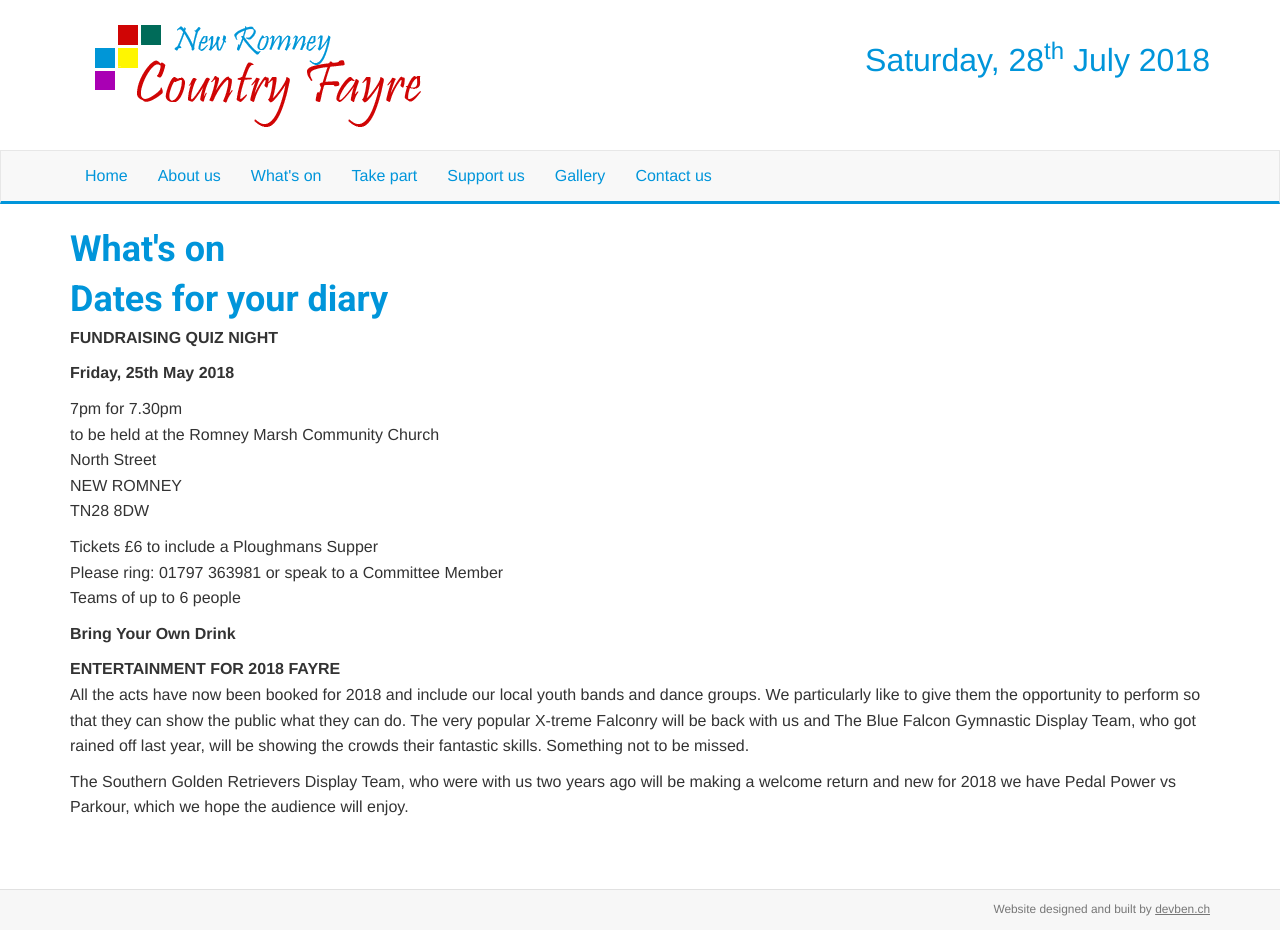
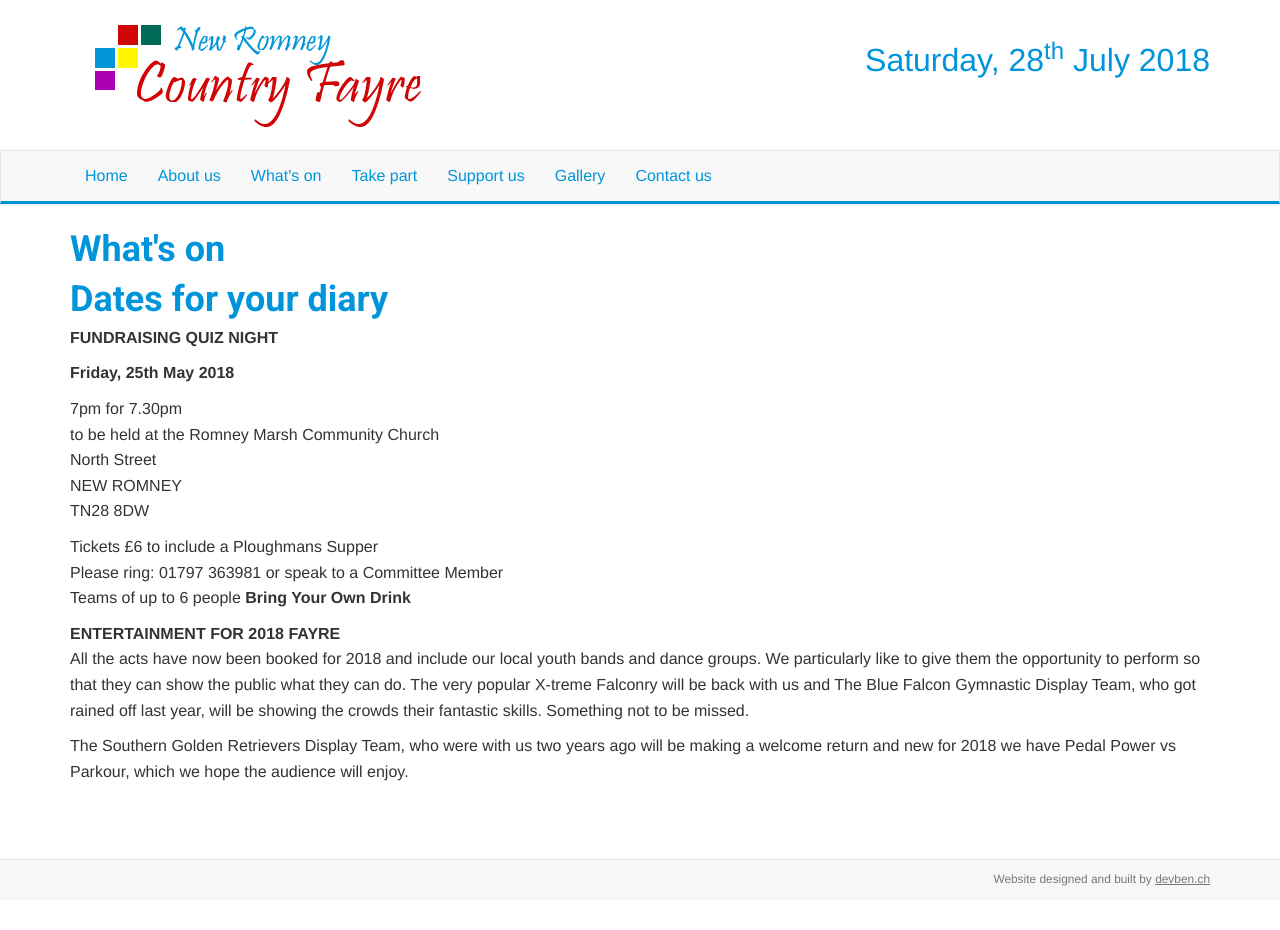
Before and after one commit to jodiedoubleday/newromney, a Jekyll site: the page built from whatsOn.md, in a window 1280 px wide. Built offline with Jekyll 4.4.1, drawn with Linux system fonts in a browser that asks for light colours; a script that is not in the unit is left out; after the commit the page ends 900 px from its top, so only the background shows below that.

```diff
--- a/whatsOn.md
+++ b/whatsOn.md
@@ -9,19 +9,17 @@ heading: What's on
 
 **Friday, 25th May 2018**
 
-7pm for 7.30pm
-to be held at the Romney Marsh Community Church
-North Street
-NEW ROMNEY
+7pm for 7.30pm\
+to be held at the Romney Marsh Community Church\
+North Street\
+NEW ROMNEY\
 TN28 8DW
 
-Tickets £6 to include a Ploughmans Supper
-Please ring:  01797 363981 or speak to a Committee Member
-Teams of up to 6 people
+Tickets £6 to include a Ploughmans Supper\
+Please ring:  01797 363981 or speak to a Committee Member\
+Teams of up to 6 people    **Bring Your Own Drink**
 
-**Bring Your Own Drink**
-
-**ENTERTAINMENT FOR 2018 FAYRE**
+**ENTERTAINMENT FOR 2018 FAYRE**\
 All the acts have now been booked for 2018 and include our local youth bands and dance groups.  We particularly like to give them the opportunity to perform so that they can show the public what they can do.  The very popular X-treme Falconry will be back with us and The Blue Falcon Gymnastic Display Team, who got rained off last year, will be showing the crowds their fantastic skills.  Something not to be missed.
 
 The Southern Golden Retrievers Display Team,  who were with us two years ago will be making a welcome return and new for 2018 we have Pedal Power vs Parkour, which we hope the audience will enjoy.
```
